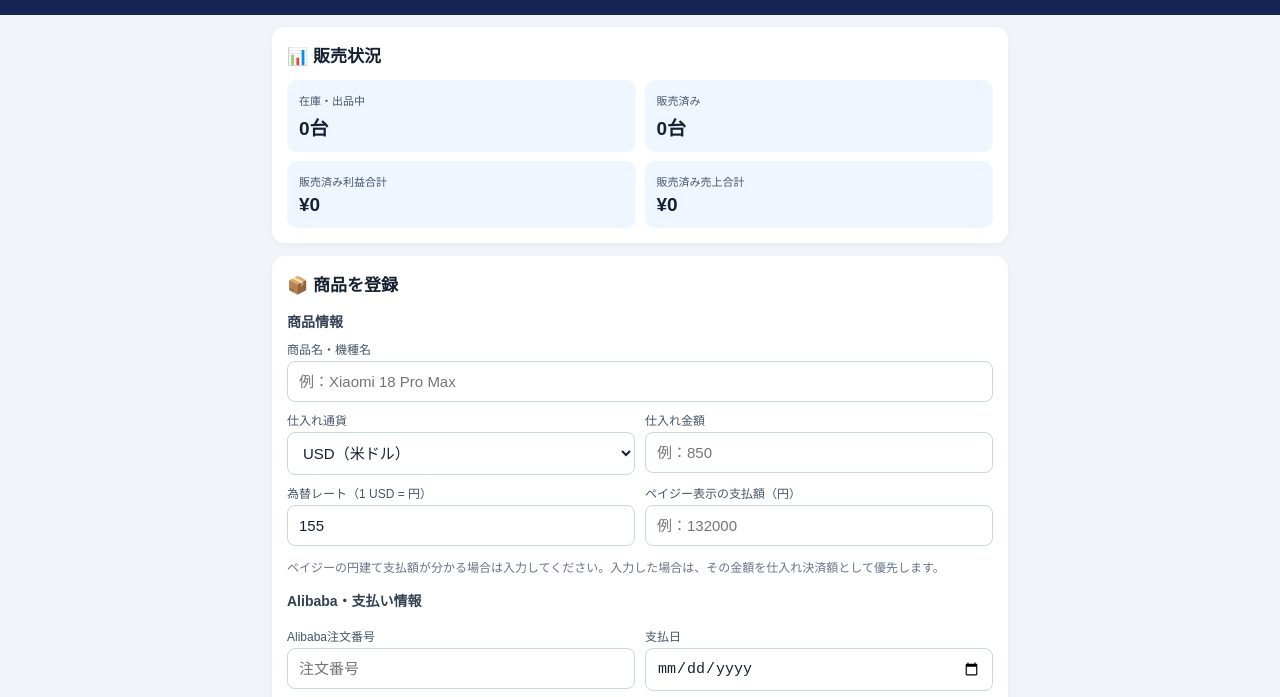
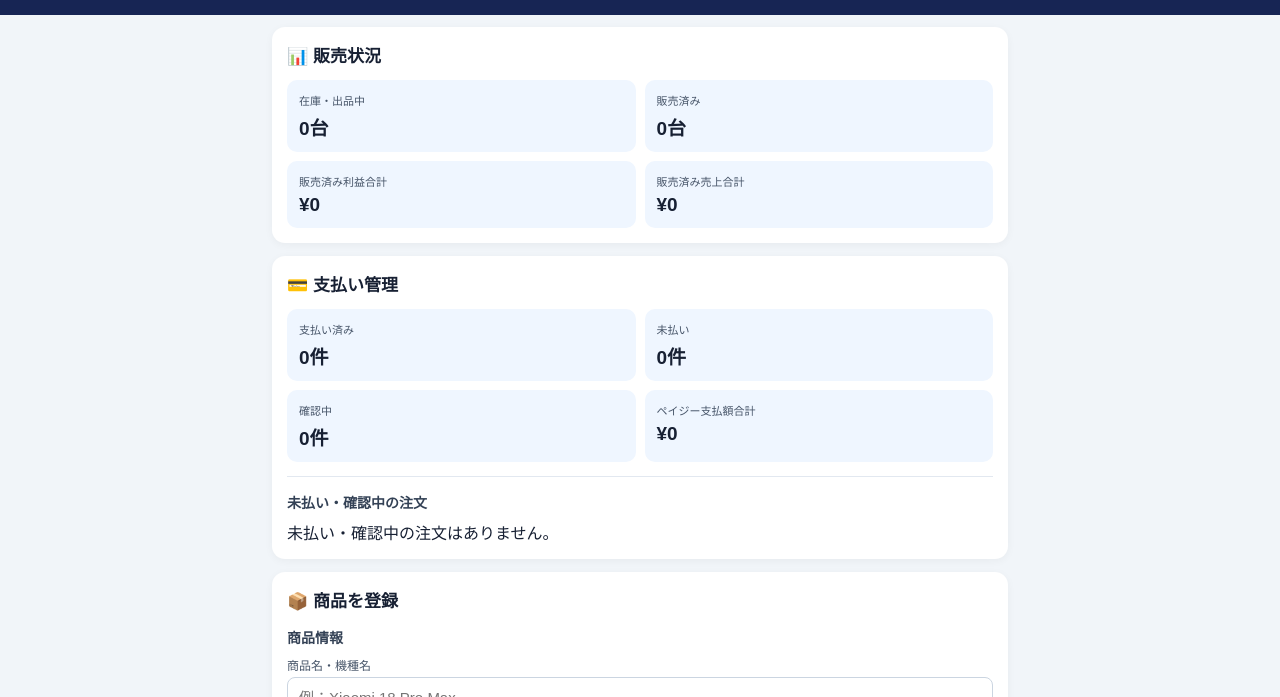
Before and after one commit to kanclow-code/smartphone-resale-manager, a plain HTML site: page index.html in a window 1280 px wide. Shown: the part 73-770 px from the top of the page. Drawn offline with Linux system fonts and the light colour scheme.

Commit message:
Update index.html

```diff
--- a/index.html
+++ b/index.html
@@ -54,6 +54,33 @@ hr{border:0;border-top:1px solid #e2e8f0;margin:14px 0}
 <div class="stat"><span>販売済み</span><strong id="soldCount">0台</strong></div>
 <div class="stat"><span>販売済み利益合計</span><strong id="totalProfit">¥0</strong></div>
 <div class="stat"><span>販売済み売上合計</span><strong id="totalSales">¥0</strong></div>
+</div>
+</section>
+
+<section class="card">
+<h2>💳 支払い管理</h2>
+<div class="stats">
+<div class="stat">
+<span>支払い済み</span>
+<strong id="paidCount">0件</strong>
+</div>
+<div class="stat">
+<span>未払い</span>
+<strong id="unpaidCount">0件</strong>
+</div>
+<div class="stat">
+<span>確認中</span>
+<strong id="checkingCount">0件</strong>
+</div>
+<div class="stat">
+<span>ペイジー支払額合計</span>
+<strong id="payeasyTotal">¥0</strong>
+</div>
+</div>
+<hr>
+<h3>未払い・確認中の注文</h3>
+<div id="paymentList">
+<p class="small">未払い・確認中の注文はありません。</p>
 </div>
 </section>
 
@@ -275,7 +302,57 @@ function updatePreview(){
   $("costPreview").textContent="仕入れ・輸入費用の合計："+yen(total);
 }
 
+
+function renderPayments(){
+  const paid = products.filter(p=>p.paymentStatus==="支払い済み");
+  const unpaid = products.filter(p=>p.paymentStatus==="未払い");
+  const checking = products.filter(p=>p.paymentStatus==="確認中");
+
+  $("paidCount").textContent=paid.length+"件";
+  $("unpaidCount").textContent=unpaid.length+"件";
+  $("checkingCount").textContent=checking.length+"件";
+
+  const total=payedTotal();
+  $("payeasyTotal").textContent=yen(total);
+
+  const list=$("paymentList");
+  list.innerHTML="";
+
+  const pending=[...unpaid,...checking];
+
+  if(!pending.length){
+    list.textContent="未払い・確認中の注文はありません。";
+    return;
+  }
+
+  pending.forEach(p=>{
+    const item=document.createElement("div");
+    item.className="product";
+
+    const title=document.createElement("strong");
+    title.textContent=p.name;
+
+    const detail=document.createElement("p");
+    detail.textContent=
+      "注文番号："+(p.orderNo||"未登録")+
+      " ／ 状況："+p.paymentStatus+
+      " ／ 支払日："+(p.paidDate||"未登録");
+
+    const amount=document.createElement("p");
+    amount.textContent="ペイジー支払額："+yen(p.payeasy);
+
+    item.append(title,detail,amount);
+    list.appendChild(item);
+  });
+}
+
+function payedTotal(){
+  return products.reduce((sum,p)=>sum+(Number(p.payeasy)||0),0);
+}
+
 function render(){
+  renderPayments();
+
   const stock=products.filter(p=>p.status!=="販売済み").length;
   const sold=products.filter(p=>p.status==="販売済み");
   $("stockCount").textContent=stock+"台";
```
